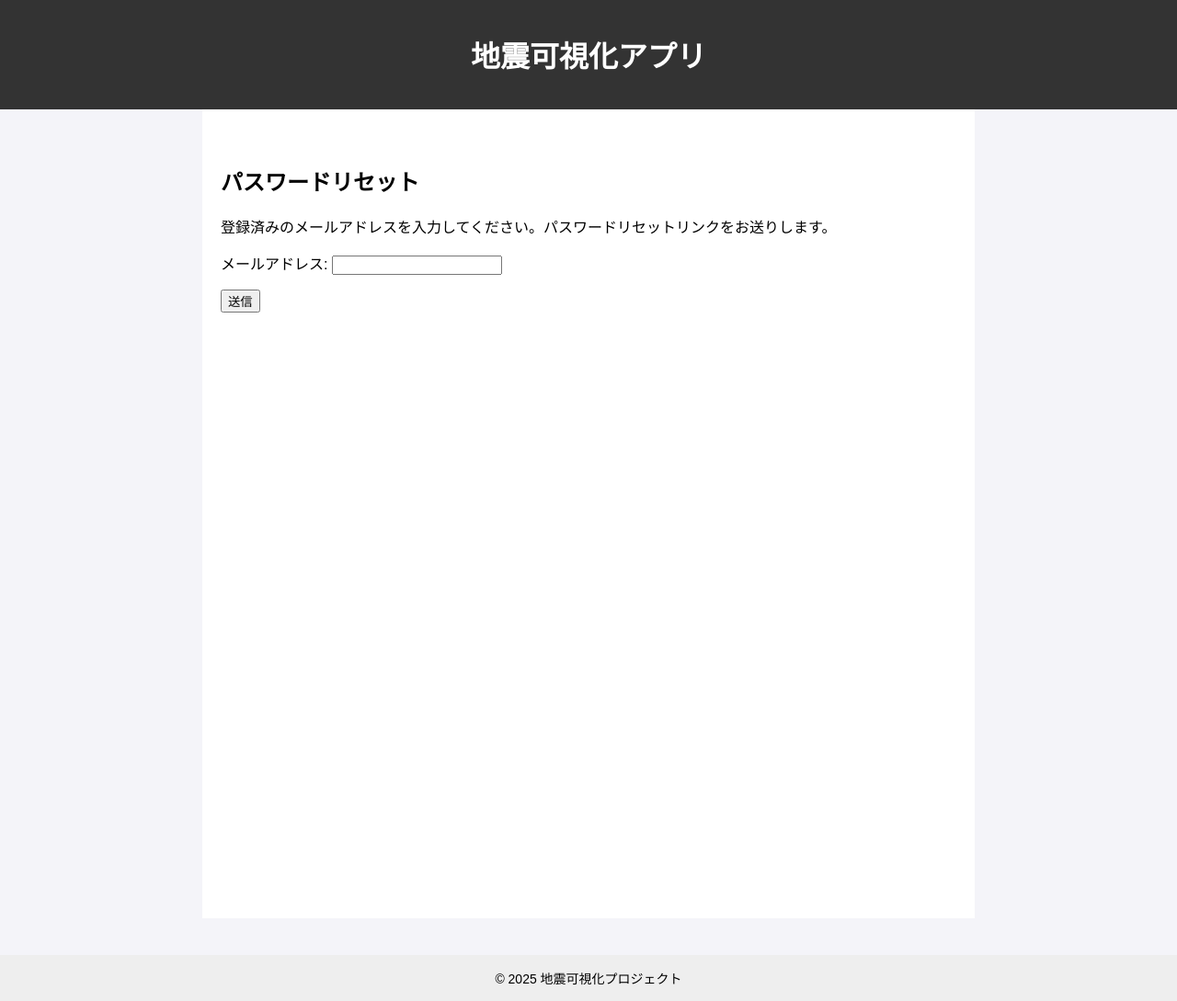
After one commit to TechCat-Hello/quake_viz, a Django app: page /password_reset/ in a window 1280 px wide. The commit adds this page. Shown: the whole page at 92% size. Run offline with Django 4.2, Linux system fonts and the light colour scheme; some libraries are stand-ins or nearby versions.

Commit message:
password_reset_formの追加

```diff
--- a/quake/urls.py
+++ b/quake/urls.py
@@ -2,6 +2,7 @@
 from django.urls import path
 from . import views  # viewsをインポート
 from .views import mypage_view
+from django.contrib.auth import views as auth_views
 
 urlpatterns = [
     path('earthquake/', views.earthquake_data_view, name='earthquake_data'),
@@ -9,5 +10,9 @@ urlpatterns = [
     path('search/', views.earthquake_search, name='earthquake_search'),
     path('login/', views.login_view, name='login'),
     path('signup/', views.signup_view, name='signup'),
+    path('password_reset/', auth_views.PasswordResetView.as_view(), name='password_reset'),
+    path('password_reset/done/', auth_views.PasswordResetDoneView.as_view(), name='password_reset_done'),
+    path('reset/<uidb64>/<token>/', auth_views.PasswordResetConfirmView.as_view(), name='password_reset_confirm'),
+    path('reset/done/', auth_views.PasswordResetCompleteView.as_view(), name='password_reset_complete'),
 
 ]
--- /dev/null
+++ b/quakeapp/templates/base.html
@@ -0,0 +1,52 @@
+<!DOCTYPE html>
+<html lang="ja">
+<head>
+  <meta charset="UTF-8">
+  <title>{% block title %}地震可視化アプリ{% endblock %}</title>
+  <style>
+    body {
+      font-family: Arial, sans-serif;
+      background-color: #f4f4f9;
+      margin: 0;
+      padding: 0;
+    }
+
+    .container {
+      max-width: 800px;
+      margin: 0 auto;
+      padding: 40px 20px;
+      background-color: white;
+      min-height: 100vh;
+    }
+
+    header {
+      background-color: #333;
+      color: white;
+      padding: 15px;
+      text-align: center;
+    }
+
+    footer {
+      margin-top: 40px;
+      padding: 15px;
+      text-align: center;
+      background-color: #eee;
+      font-size: 14px;
+    }
+  </style>
+</head>
+<body>
+  <header>
+    <h1>地震可視化アプリ</h1>
+  </header>
+
+  <div class="container">
+    {% block content %}
+    {% endblock %}
+  </div>
+
+  <footer>
+    &copy; 2025 地震可視化プロジェクト
+  </footer>
+</body>
+</html>
--- /dev/null
+++ b/quakeapp/templates/registration/password_reset_form.html
@@ -0,0 +1,14 @@
+{% extends "base.html" %}
+
+{% block title %}パスワードリセット{% endblock %}
+
+{% block content %}
+  <h2>パスワードリセット</h2>
+  <p>登録済みのメールアドレスを入力してください。パスワードリセットリンクをお送りします。</p>
+
+  <form method="post">
+    {% csrf_token %}
+    {{ form.as_p }}
+    <button type="submit">送信</button>
+  </form>
+{% endblock %}
--- a/quakeapp/urls.py
+++ b/quakeapp/urls.py
@@ -10,4 +10,7 @@ urlpatterns = [
     path('login/', auth_views.LoginView.as_view(template_name='login.html'), name='login'),
     path('logout/', auth_views.LogoutView.as_view(next_page='/login/'), name='logout'),
     path('', include('quake.urls')),
+    path('password_reset/', auth_views.PasswordResetView.as_view(
+        template_name='registration/password_reset_form.html'
+    ), name='password_reset'),
 ]
```
Also changed, not shown: quake/templates/login.html (+17 -1 lines), quakeapp/settings.py (+4 -4 lines).
